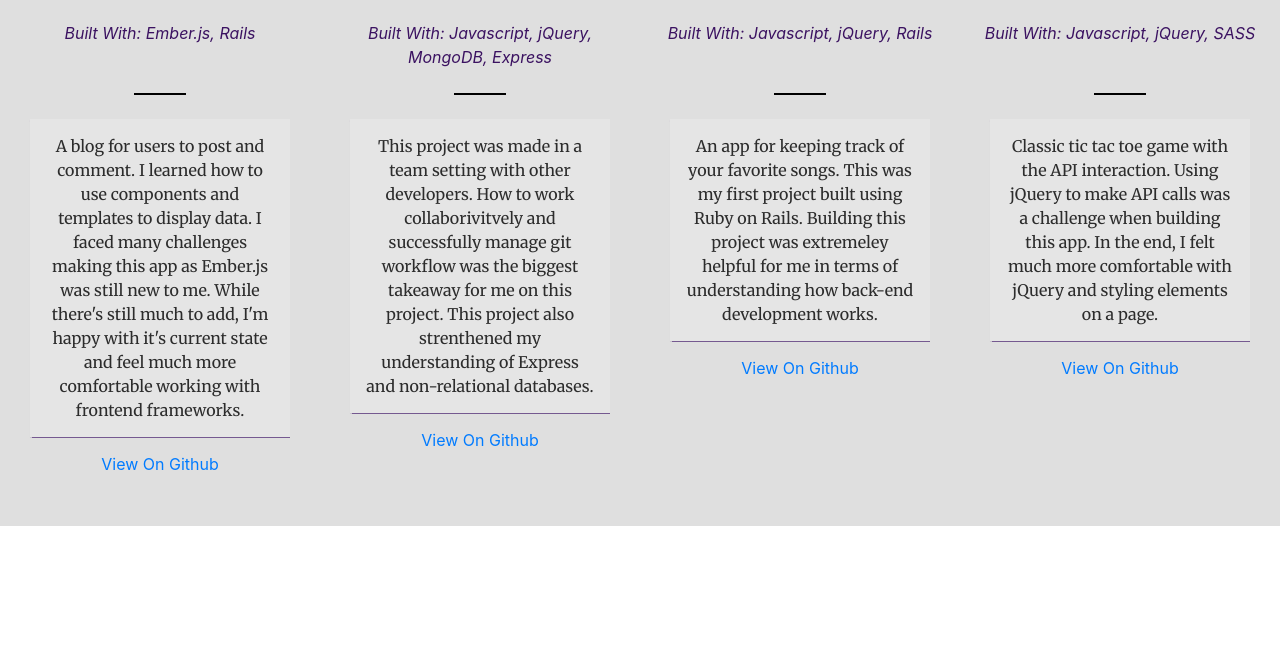
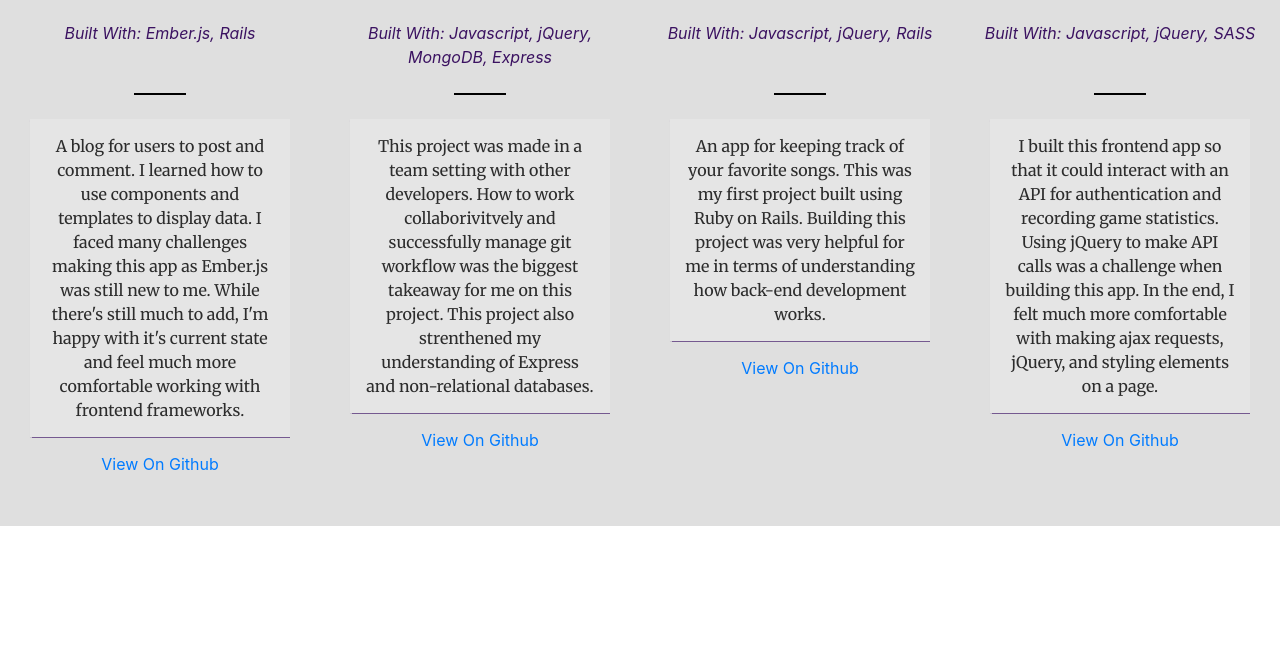
Before and after one commit to PaulKleinschmidt/2018-portfolio, a website with bundled scripts: page index.html in a window 1280 px wide. Shown: the part 2995-3646 px from the top of the page. Built offline with nearby package versions, Linux system fonts and the light colour scheme.

Commit message:
Fixes typo in tic tac toe blurb

```diff
--- a/index.html
+++ b/index.html
@@ -375,7 +375,7 @@
               </br>
             <hr class="my-4">
                 <div class="project-story sr-button">An app for keeping track of your favorite songs. This was my first project built using Ruby on Rails.
-                Building this project was extremeley helpful for me in terms of understanding how back-end development works. </div>
+                Building this project was very helpful for me in terms of understanding how back-end development works. </div>
 
                 <a class="portfolio-box" href="https://github.com/PaulKleinschmidt/full-stack-project-frontend">
                   View On Github
@@ -390,8 +390,8 @@
                 <div class="made-with">Built With: Javascript, jQuery, SASS</div>
                 </br>
                 <hr class="my-4">
-                <div class="project-story sr-button">Classic tic tac toe game with the API interaction. Using jQuery to make API calls was a challenge when building this app.
-                In the end, I felt much more comfortable with jQuery and styling elements on a page. </br></div>
+                <div class="project-story sr-button">I built this frontend app so that it could interact with an API for authentication and recording game statistics. Using jQuery to make API calls was a challenge when building this app.
+                In the end, I felt much more comfortable with making ajax requests, jQuery, and styling elements on a page. </br></div>
                 <a class="portfolio-box" href="https://github.com/PaulKleinschmidt/tic-tac-toe">
                   View On Github
                   </a>
```
